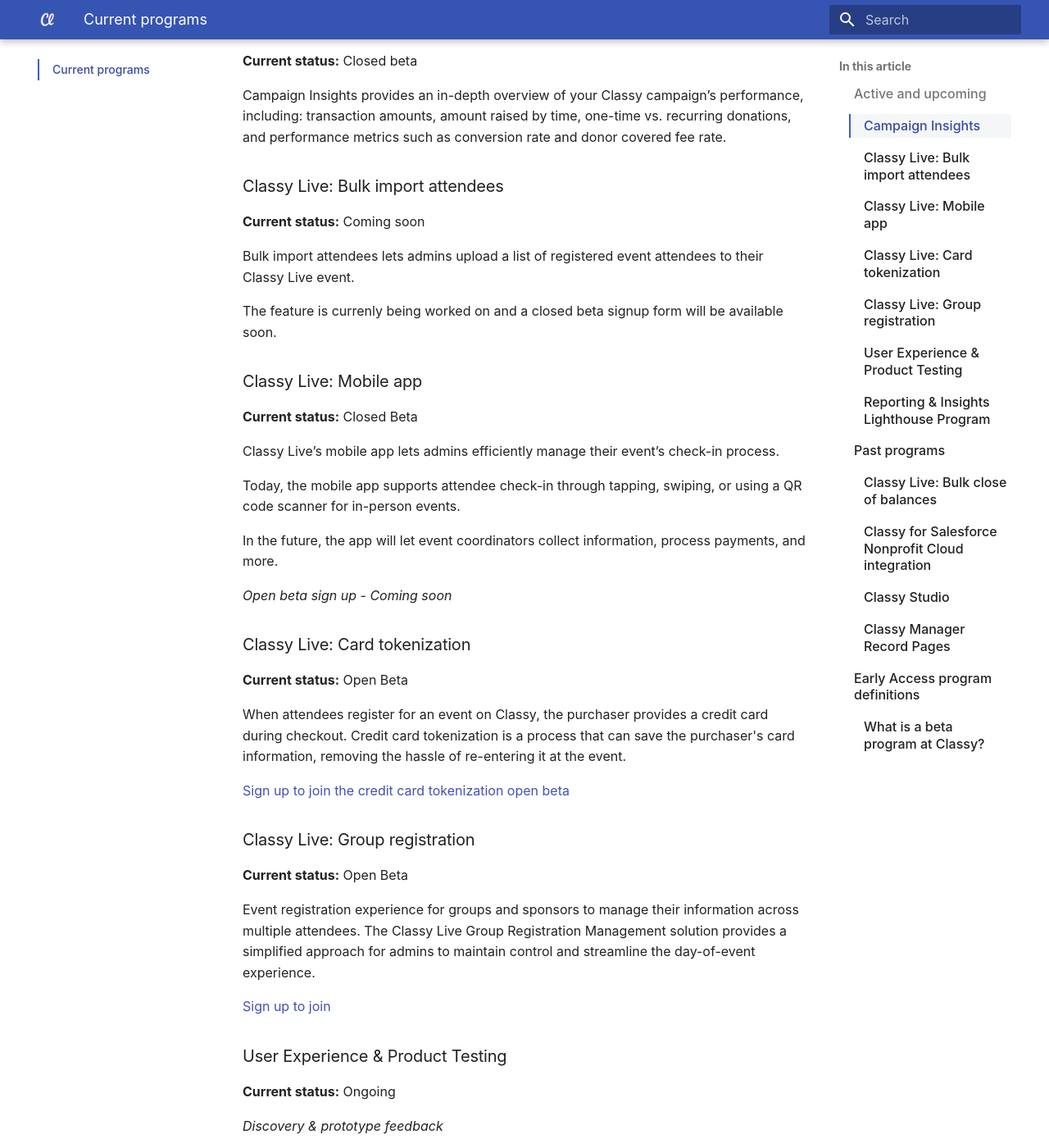
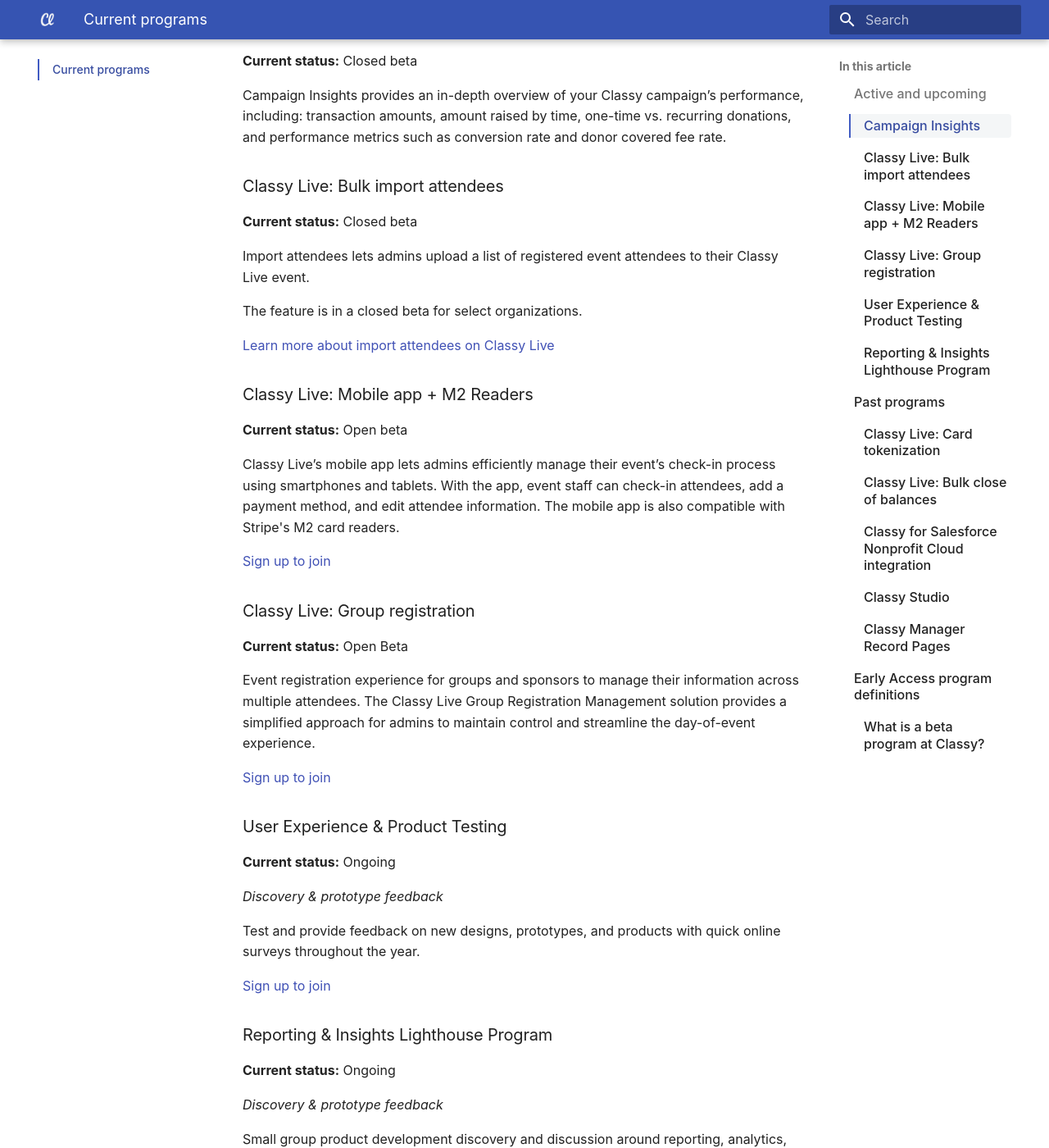
Before and after one commit to truj1ll0/mkdocs-help-center, an MkDocs documentation site: the page built from docs/beta-and-lighthouse/current-programs.md, in a window 1280 px wide and 1400 px high, scrolled down 437 px. Shown: the whole window at 82% size. Built offline with MkDocs 1.6.1 and Material for MkDocs 9.7.7, drawn with Linux system fonts in a browser that asks for light colours; some web fonts are replaced; some of the changed lines change nothing that is shown; some of the changed text lies outside the part shown.

Commit message:
Add import attendees, edit dcf, and current programs

```diff
--- a/docs/beta-and-lighthouse/current-programs.md
+++ b/docs/beta-and-lighthouse/current-programs.md
@@ -14,31 +14,21 @@
 
 ### Classy Live: Bulk import attendees
 
-**Current status:** Coming soon
+**Current status:** Closed beta
 
-Bulk import attendees lets admins upload a list of registered event attendees to their Classy Live event.
+Import attendees lets admins upload a list of registered event attendees to their Classy Live event.
 
-The feature is currenly being worked on and a closed beta signup form will be available soon.
+The feature is in a closed beta for select organizations.
 
-### Classy Live: Mobile app
+[Learn more about import attendees on Classy Live](/classy-live/import-attendees.md)
 
-**Current status:** Closed Beta
+### Classy Live: Mobile app + M2 Readers
 
-Classy Live’s mobile app lets admins efficiently manage their event’s check-in process.
+**Current status:** Open beta
 
-Today, the mobile app supports attendee check-in through tapping, swiping, or using a QR code scanner for in-person events.
+Classy Live’s mobile app lets admins efficiently manage their event’s check-in process using smartphones and tablets. With the app, event staff can check-in attendees, add a payment method, and edit attendee information. The mobile app is also compatible with Stripe's M2 card readers.
 
-In the future, the app will let event coordinators collect information, process payments, and more.
-
-_Open beta sign up - Coming soon_
-
-### Classy Live: Card tokenization
-
-**Current status:** Open Beta
-
-When attendees register for an event on Classy, the purchaser provides a credit card during checkout. Credit card tokenization is a process that can save the purchaser's card information, removing the hassle of re-entering it at the event.
-
-[Sign up to join the credit card tokenization open beta](https://learn.classy.org/credit-card-tokenization-beta.html?utm_source=early_access_hub&utm_medium=microsite&utm_campaign=lighthouse_beta_programs)
+[Sign up to join](https://learn.classy.org/classy-live-mobile-app-beta.html?utm_source=early_access_hub&utm_medium=microsite&utm_campaign=lighthouse_beta_programs)
 
 ### Classy Live: Group registration
 
@@ -72,6 +62,14 @@
 
 These programs are now available to all Classy customers.
 
+### Classy Live: Card tokenization
+
+**Current status:** General availability
+
+When attendees register for an event on Classy, the purchaser provides a credit card during checkout. Credit card tokenization is a process that can save the purchaser's card information, removing the hassle of re-entering it at the event.
+
+[Learn more about credit card tokenization on Classy Live](https://support.classy.org/s/article/credit-card-tokenization)
+
 ### Classy Live: Bulk close of balances
 
 **Current status:** Open beta (Available to all customers)
@@ -79,6 +77,8 @@
 Bulk close of balances lets admins and attendees complete multiple pending transactions at once. Admins can collect balances from multiple transactions (Max 100 transactions at a time) or select specific ones to collect.
 
 Also, attendees can visit their cart to pay for all their pending transactions in bulk.
+
+[Learn more about bulk close of balances on Classy Live](https://support.classy.org/s/article/bulk-close-balances-in-classy-live)
 
 ### Classy for Salesforce Nonprofit Cloud integration
 
--- /dev/null
+++ b/docs/classy-live/import-attendees.md
@@ -0,0 +1,85 @@
+# Import Attendees
+
+When you need to register several attendees, you can import them all at once into your Classy Live event.
+
+Once added, they’ll appear on your event’s attendee list and can participate in the event’s auction or visit the event page. These attendees will also sync back to Classy as offline transactions.
+
+<div style="position: relative; padding-bottom: 47.745358090185675%; height: 0;"><iframe src="https://www.loom.com/embed/4261e978fce0474190966771acc3be47?sid=878ea853-2b34-44f8-818b-21e1941dee8a" frameborder="0" webkitallowfullscreen mozallowfullscreen allowfullscreen style="position: absolute; top: 0; left: 0; width: 100%; height: 100%;"></iframe></div>
+
+!!! example "Want to participate?"
+
+    Import Attendees is in a **closed beta** and not currently accepting new participants. Stay tuned for more information about the open beta release coming soon.
+
+## Prepare import template
+
+First, prepare a CSV or Excel file with their information to add multiple attendees to your event. An Import Template is available on the event’s **Attendees** page to assist you.
+
+To download the import template:
+
+1. In the Classy Live menu, select **Attendees**
+2. Select the **Options** dropdown
+3. Select **Import Attendees**
+4. Select **Generate Import Template**
+
+The template will include standard columns for attendee information and additional columns for custom questions you have turned on in the connected Classy campaign.
+
+Standard columns include:
+
+- **Group Name** (Only available if Group Registration is active on the account). **Note: **You can group attendees into a single transaction by adding a unique group name to this field. If left blank, each attendee will be a separate transaction.
+- **Ticket Type** - **Note:** This ticket type must match the name of an existing ticket in the campaign and be set to one attendee per ticket. Ticket types that include two or more attendees cannot be imported.
+- **First Name**
+- **Last Name**
+- **Email Address - **Must be a valid email format (example@email.com)
+- **Notes**
+
+!!! question "Missing custom questions?"
+
+    Go to **Questions** and **Attendees** in the campaign's details to make sure the questions are active on the Classy campaign.
+
+    [Learn more about attendee custom questions](https://support.classy.org/s/article/ask-custom-questions)
+
+## Import attendees
+
+Once you’ve prepared the Import Template, return to the Attendees page on the event to import the attendees.
+
+To import attendees:
+
+1. In the Classy Live menu, select **Attendees**
+2. Select the **Options** dropdown
+3. Select **Import Attendees**
+4. Select **Upload a file to import**
+5. Choose the file that contains the attendee information
+
+Then, you’ll have the chance to verify the data. Select specific fields to edit them directly. If required information is missing, those fields will be highlighted in red.
+
+Once everything is ready, select **Submit** to import the attendees.
+
+!!! note
+
+    Imported attendees should immediately appear on the event’s attendee list and sync back to Classy as offline transactions.
+
+    Refresh the page if imported attendees are not appearing.
+
+## Frequently asked questions
+
+**Do I need to use the import template?**
+
+You can also paste the attendee details or upload another file containing their information. However, we recommend the import template, as it will help reduce errors.
+
+When using another file and verifying data, be sure to select the header row and carefully map the columns.
+
+**Are imported attendees opted-in to receive text message updates?**
+
+No, imported attendees are not opted-in to receive text messages.
+
+To opt in these attendees:
+
+1. In the Classy Live event, go to **Attendees**
+2. Select **Manage Columns**
+3. Add **Opt-in to receive text message updates**
+4. Select **Update View**
+5. Mark the checkbox next to the attendees you want to opt in
+
+!!! question "Have feedback?"
+
+    Let us know! [Fill out this form](https://classy.typeform.com/to/WD4msInJ) to report issues, make requests, or share positive notes.
--- a/mkdocs.yml
+++ b/mkdocs.yml
@@ -72,6 +72,7 @@
         "classy-for-salesforce-fundraising.md": "https://support.classy.org/s/article/install-classy-for-salesforce-fundraising"
         "classy-live/bulk-close.md": "https://support.classy.org/s/article/bulk-close-balances-in-classy-live"
         "giving-cart.md": "https://support.classy.org/s/article/giving-cart"
+        "classy-live/card-tokenization.md": "https://support.classy.org/s/article/credit-card-tokenization"
 
 extra:
   analytics:
@@ -84,6 +85,7 @@
 nav:
   - Home: index.md
   - Classy Live:
+      - Import attendees: classy-live/import-attendees.md
       - Donor covered fees: classy-live/donor-covered-fees.md
       - Mobile app + M2 card reader: classy-live/mobile-app.md
       - Card tokenization: classy-live/card-tokenization.md
```
